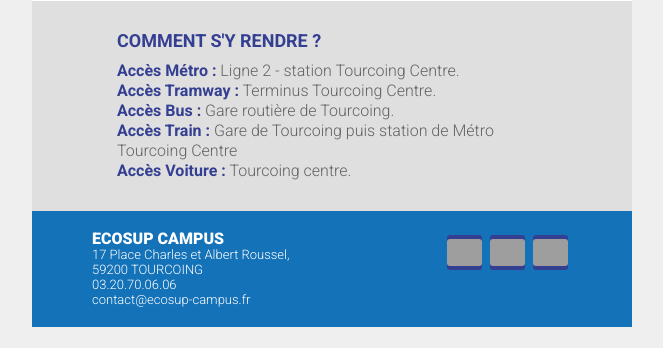
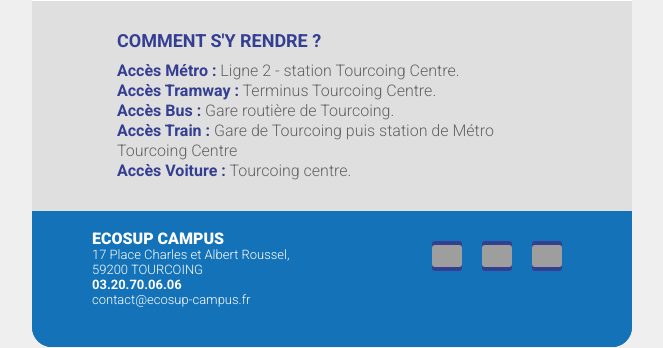
Before and after one commit to StraetenMax/jpo23112024, a Node project: template html/index.html in a window 1280 px wide. Shown: the part 1057-1405 px from the top of the page, without its empty margins (308-971 px from the left). Run offline with Node 20 templates, Linux system fonts and the light colour scheme; the template is opened without the code that fills it, so the values that code supplies are empty; grey boxes are pictures that could not be loaded.

Commit message:
travail sur les couleurs pour automatiser les blocs

```diff
--- a/html/index.html
+++ b/html/index.html
@@ -40,7 +40,7 @@
 
 
     <style type="text/css">
-      @media only screen and (min-width:480px) {
+      @media only screen and (min-width:500px) {
         .mj-column-per-100 { width:100% !important; max-width: 100%; }
 .mj-column-px-450 { width:450px !important; max-width: 450px; }
 .mj-column-px-480 { width:480px !important; max-width: 480px; }
@@ -49,7 +49,7 @@
 .mj-column-px-250 { width:250px !important; max-width: 250px; }
       }
     </style>
-    <style media="screen and (min-width:480px)">
+    <style media="screen and (min-width:500px)">
       .moz-text-html .mj-column-per-100 { width:100% !important; max-width: 100%; }
 .moz-text-html .mj-column-px-450 { width:450px !important; max-width: 450px; }
 .moz-text-html .mj-column-px-480 { width:480px !important; max-width: 480px; }
@@ -63,7 +63,7 @@
 
     <style type="text/css">
 
-    @media only screen and (max-width:479px) {
+    @media only screen and (max-width:499px) {
       table.mj-full-width-mobile { width: 100% !important; }
       td.mj-full-width-mobile { width: auto !important; }
     }
@@ -71,11 +71,11 @@
     </style>
 
     <style type="text/css">
-.c1{
+.c-F{
           color: #343f92;
       }
 
-      @media(max-width:480px){
+      @media(max-width:500px){
           .m-footer div{
               text-align: center !important;
               width: 100% !important;
@@ -600,7 +600,7 @@
 
       <div
          style="font-family:Roboto, Arial, Helvetica,sans serif;font-size:16px;font-weight:400;line-height:20px;text-align:left;color:#626262;"
-      ><strong class="c1">Accès Métro :</strong> Ligne 2 - station Tourcoing Centre.</div>
+      ><strong class="c-F">Accès Métro :</strong> Ligne 2 - station Tourcoing Centre.</div>
 
                 </td>
               </tr>
@@ -612,7 +612,7 @@
 
       <div
          style="font-family:Roboto, Arial, Helvetica,sans serif;font-size:16px;font-weight:400;line-height:20px;text-align:left;color:#626262;"
-      ><strong class="c1">Accès Tramway :</strong> Terminus Tourcoing Centre.</div>
+      ><strong class="c-F">Accès Tramway :</strong> Terminus Tourcoing Centre.</div>
 
                 </td>
               </tr>
@@ -624,7 +624,7 @@
 
       <div
          style="font-family:Roboto, Arial, Helvetica,sans serif;font-size:16px;font-weight:400;line-height:20px;text-align:left;color:#626262;"
-      ><strong class="c1">Accès Bus :</strong> Gare routière de Tourcoing.</div>
+      ><strong class="c-F">Accès Bus :</strong> Gare routière de Tourcoing.</div>
 
                 </td>
               </tr>
@@ -636,7 +636,7 @@
 
       <div
          style="font-family:Roboto, Arial, Helvetica,sans serif;font-size:16px;font-weight:400;line-height:20px;text-align:left;color:#626262;"
-      ><strong class="c1">Accès Train :</strong> Gare de Tourcoing puis station de Métro Tourcoing Centre</div>
+      ><strong class="c-F">Accès Train :</strong> Gare de Tourcoing puis station de Métro Tourcoing Centre</div>
 
                 </td>
               </tr>
@@ -648,7 +648,7 @@
 
       <div
          style="font-family:Roboto, Arial, Helvetica,sans serif;font-size:16px;font-weight:400;line-height:20px;text-align:left;color:#626262;"
-      ><strong class="c1">Accès Voiture :</strong> Tourcoing centre.</div>
+      ><strong class="c-F">Accès Voiture :</strong> Tourcoing centre.</div>
 
                 </td>
               </tr>
@@ -682,15 +682,15 @@
       <!--[if mso | IE]></td></tr></table><table align="center" border="0" cellpadding="0" cellspacing="0" class="" role="presentation" style="width:600px;" width="600" bgcolor="#1372b8" ><tr><td style="line-height:0px;font-size:0px;mso-line-height-rule:exactly;"><![endif]-->
 
 
-      <div  style="background:#1372b8;background-color:#1372b8;margin:0px auto;max-width:600px;">
+      <div  style="background:#1372b8;background-color:#1372b8;margin:0px auto;border-radius:0 0 20px 20px;max-width:600px;">
 
         <table
-           align="center" border="0" cellpadding="0" cellspacing="0" role="presentation" style="background:#1372b8;background-color:#1372b8;width:100%;"
+           align="center" border="0" cellpadding="0" cellspacing="0" role="presentation" style="background:#1372b8;background-color:#1372b8;width:100%;border-radius:0 0 20px 20px;"
         >
           <tbody>
             <tr>
               <td
-                 style="direction:ltr;font-size:0px;padding:20px 0;text-align:center;"
+                 style="direction:ltr;font-size:0px;padding:20px 0;padding-bottom:40px;text-align:center;"
               >
                 <!--[if mso | IE]><table role="presentation" border="0" cellpadding="0" cellspacing="0"><tr><td class="" style="vertical-align:top;width:265px;" ><![endif]-->
 
@@ -746,7 +746,7 @@
 
       <div
          style="font-family:Roboto, Arial, Helvetica,sans serif;font-size:13px;font-weight:400;line-height:15px;text-align:left;color:#FFFFFF;"
-      ><a style="text-decoration:none;color:#ffffff" href="tel:0320700606">03.20.70.06.06</a></div>
+      ><a style="font-weight:700;text-decoration:none;color:#ffffff" href="tel:0320700606">03.20.70.06.06</a></div>
 
                 </td>
               </tr>
@@ -794,16 +794,16 @@
       <tr
 
       >
-        <td  style="padding:4px;vertical-align:middle;">
+        <td  style="padding:10px;vertical-align:middle;">
           <table
-             border="0" cellpadding="0" cellspacing="0" role="presentation" style="background:#343f92;border-radius:3px;width:35px;"
+             border="0" cellpadding="0" cellspacing="0" role="presentation" style="background:#343f92;border-radius:3px;width:30px;"
           >
             <tbody>
               <tr>
-                <td  style="font-size:0;height:35px;vertical-align:middle;width:35px;">
+                <td  style="font-size:0;height:30px;vertical-align:middle;width:30px;">
                   <a  href="https://www.facebook.com/sharer/sharer.php?u=https://www.facebook.com/EcosupCamp" target="_blank">
                     <img
-                       alt="" height="35" src="https://www.mailjet.com/images/theme/v1/icons/ico-social/facebook.png" style="border-radius:3px;display:block;" width="35"
+                       alt="" height="30" src="https://www.mailjet.com/images/theme/v1/icons/ico-social/facebook.png" style="border-radius:3px;display:block;" width="30"
                     />
                   </a>
                 </td>
@@ -825,16 +825,16 @@
       <tr
 
       >
-        <td  style="padding:4px;vertical-align:middle;">
+        <td  style="padding:10px;vertical-align:middle;">
           <table
-             border="0" cellpadding="0" cellspacing="0" role="presentation" style="background:#343f92;border-radius:3px;width:35px;"
+             border="0" cellpadding="0" cellspacing="0" role="presentation" style="background:#343f92;border-radius:3px;width:30px;"
           >
             <tbody>
               <tr>
-                <td  style="font-size:0;height:35px;vertical-align:middle;width:35px;">
+                <td  style="font-size:0;height:30px;vertical-align:middle;width:30px;">
                   <a  href="https://www.instagram.com/ecosup.campus/" target="_blank">
                     <img
-                       alt="" height="35" src="https://www.mailjet.com/images/theme/v1/icons/ico-social/instagram.png" style="border-radius:3px;display:block;" width="35"
+                       alt="" height="30" src="https://www.mailjet.com/images/theme/v1/icons/ico-social/instagram.png" style="border-radius:3px;display:block;" width="30"
                     />
                   </a>
                 </td>
@@ -856,16 +856,16 @@
       <tr
 
       >
-        <td  style="padding:4px;vertical-align:middle;">
+        <td  style="padding:10px;vertical-align:middle;">
           <table
-             border="0" cellpadding="0" cellspacing="0" role="presentation" style="background:#343f92;border-radius:3px;width:35px;"
+             border="0" cellpadding="0" cellspacing="0" role="presentation" style="background:#343f92;border-radius:3px;width:30px;"
           >
             <tbody>
               <tr>
-                <td  style="font-size:0;height:35px;vertical-align:middle;width:35px;">
+                <td  style="font-size:0;height:30px;vertical-align:middle;width:30px;">
                   <a  href="https://www.linkedin.com/shareArticle?mini=true&url=https://fr.linkedin.com/company/ecosup-campus&title=&summary=&source=" target="_blank">
                     <img
-                       alt="" height="35" src="https://www.mailjet.com/images/theme/v1/icons/ico-social/linkedin.png" style="border-radius:3px;display:block;" width="35"
+                       alt="" height="30" src="https://www.mailjet.com/images/theme/v1/icons/ico-social/linkedin.png" style="border-radius:3px;display:block;" width="30"
                     />
                   </a>
                 </td>
```
Also changed, not shown: pug/includes/_footer.pug (+6 -6 lines), pug/includes/_transport.pug (+6 -6 lines), pug/templates/_aepe.pug (+5 -3 lines), 1 other file.
